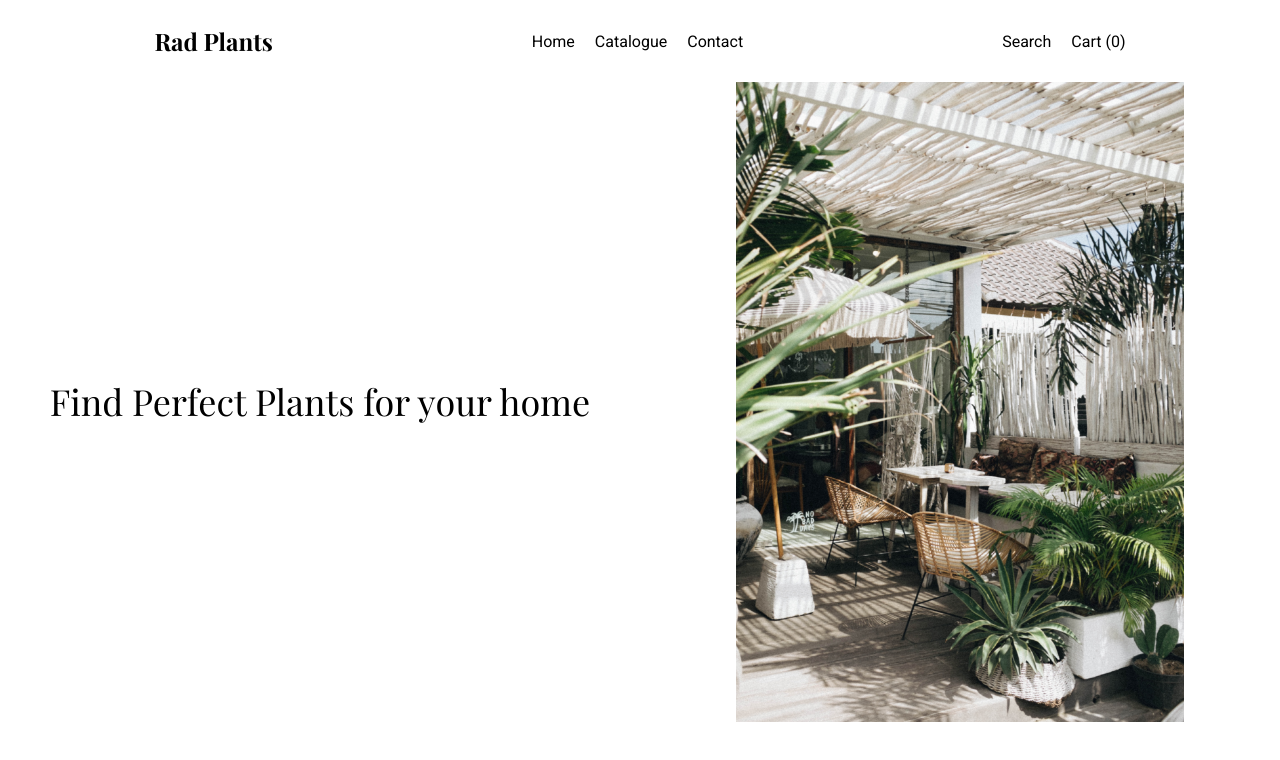
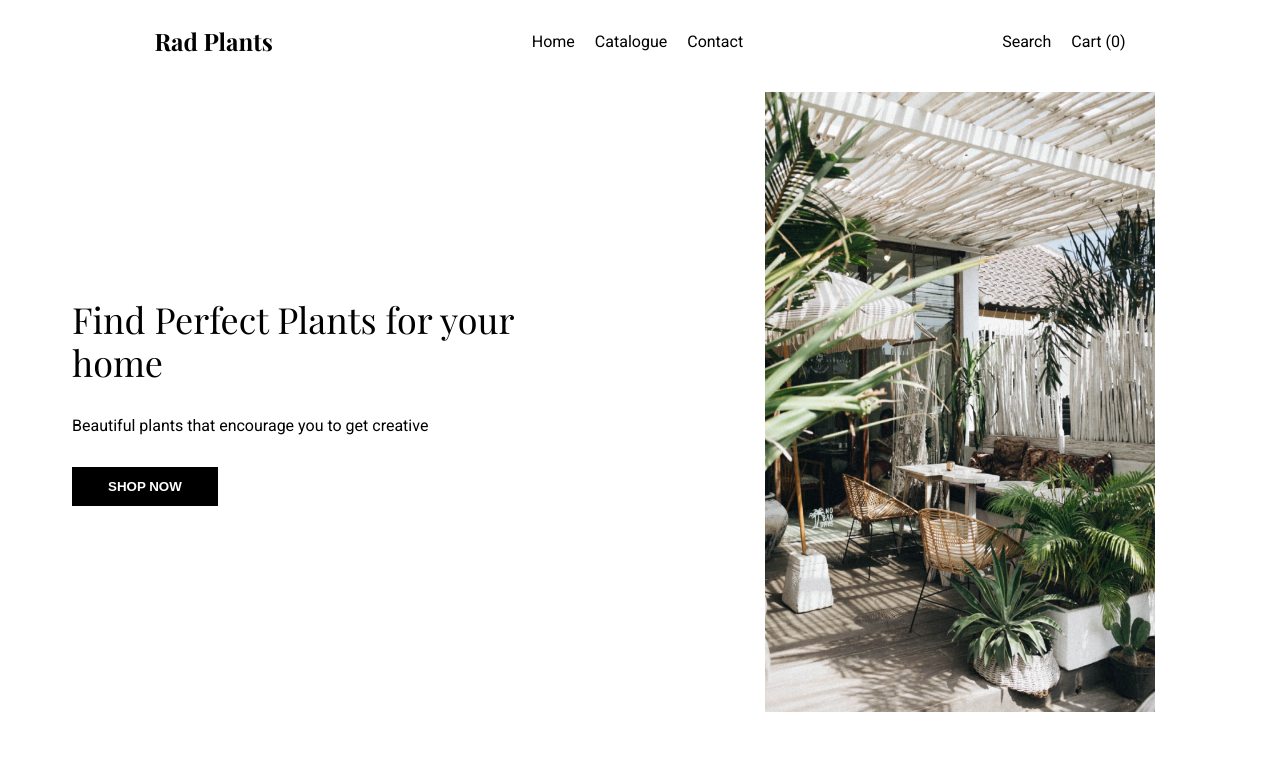
Before and after one commit to Abijith26/Website, a plain HTML site: page index.html in a window 1280 px wide. Drawn offline with nearby package versions, Linux system fonts and the light colour scheme; a web font is replaced by a local one.

Commit message:
Completed the first hero section

```diff
--- a/index.html
+++ b/index.html
@@ -44,7 +44,10 @@
     <section class="First-Section">
       <div class="content">
         <p class="main-heading">Find Perfect Plants for your home</p>
-        <!-- <p>Beautiful plants that encourage you to get creative</p> -->
+        <p class="sub-heading">
+          Beautiful plants that encourage you to get creative
+        </p>
+        <button class="shop-button">Shop Now</button>
       </div>
       <div class="image-container">
         <img
--- a/style.css
+++ b/style.css
@@ -74,9 +74,7 @@ nav {
 
 .First-Section {
   max-width: 1300px;
-  /* display: flex;
-  justify-content: space-around;
-  align-items: center; */
+
   display: grid;
   grid-template-columns: 1fr 1fr;
 
@@ -86,7 +84,10 @@ nav {
 .content {
   display: flex;
   justify-content: center;
-  align-items: center;
+  align-items: flex-start;
+  flex-direction: column;
+  gap: 32px;
+  padding: 0px 72px;
 }
 
 .main-heading {
@@ -96,12 +97,26 @@ nav {
   line-break: auto;
 }
 
+.sub-heading {
+  font-family: "Roboto";
+}
+
+.shop-button {
+  padding: 12px 36px;
+  background-color: black;
+  color: white;
+  font-weight: 600;
+  text-transform: uppercase;
+  border: none;
+}
+
 .image-container {
   width: 100%;
   height: 80vh;
   display: flex;
   justify-content: center;
   align-items: center;
+  padding: 10px 42px;
 }
 
 .image {
```
